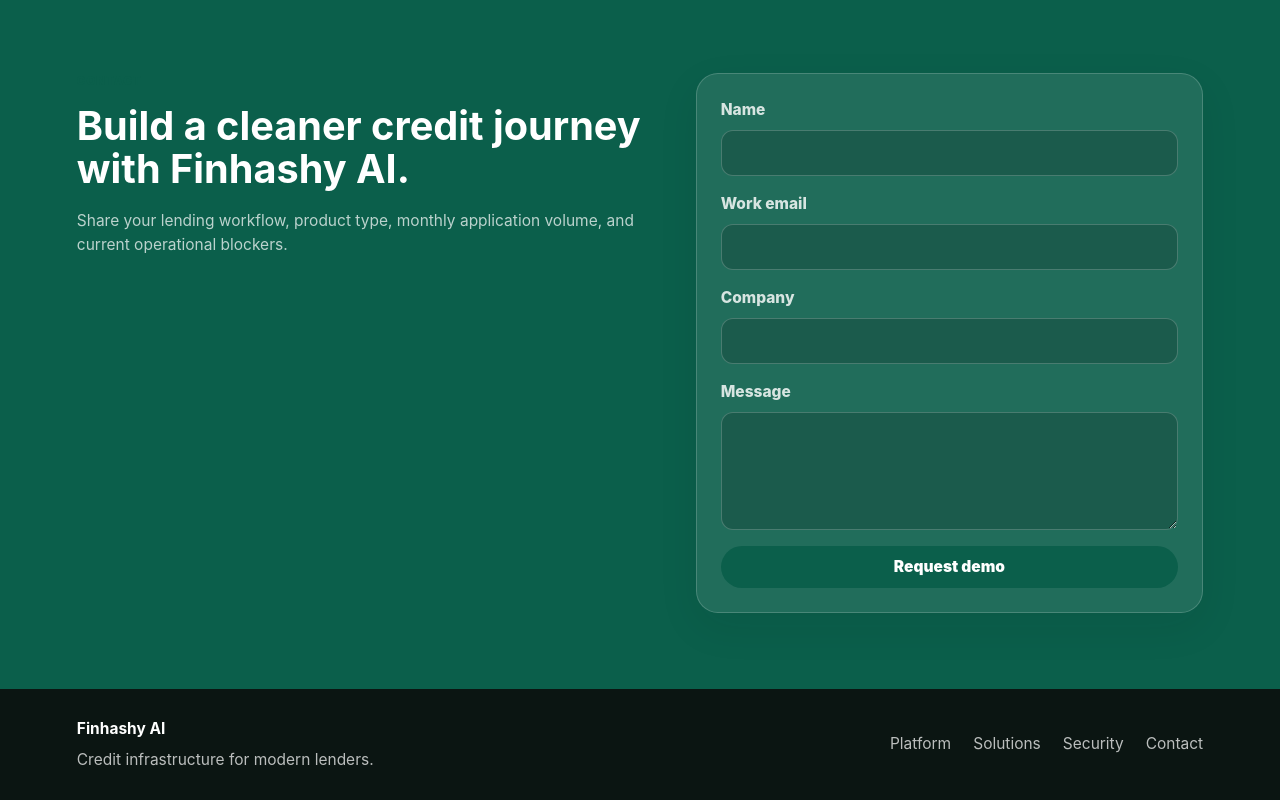
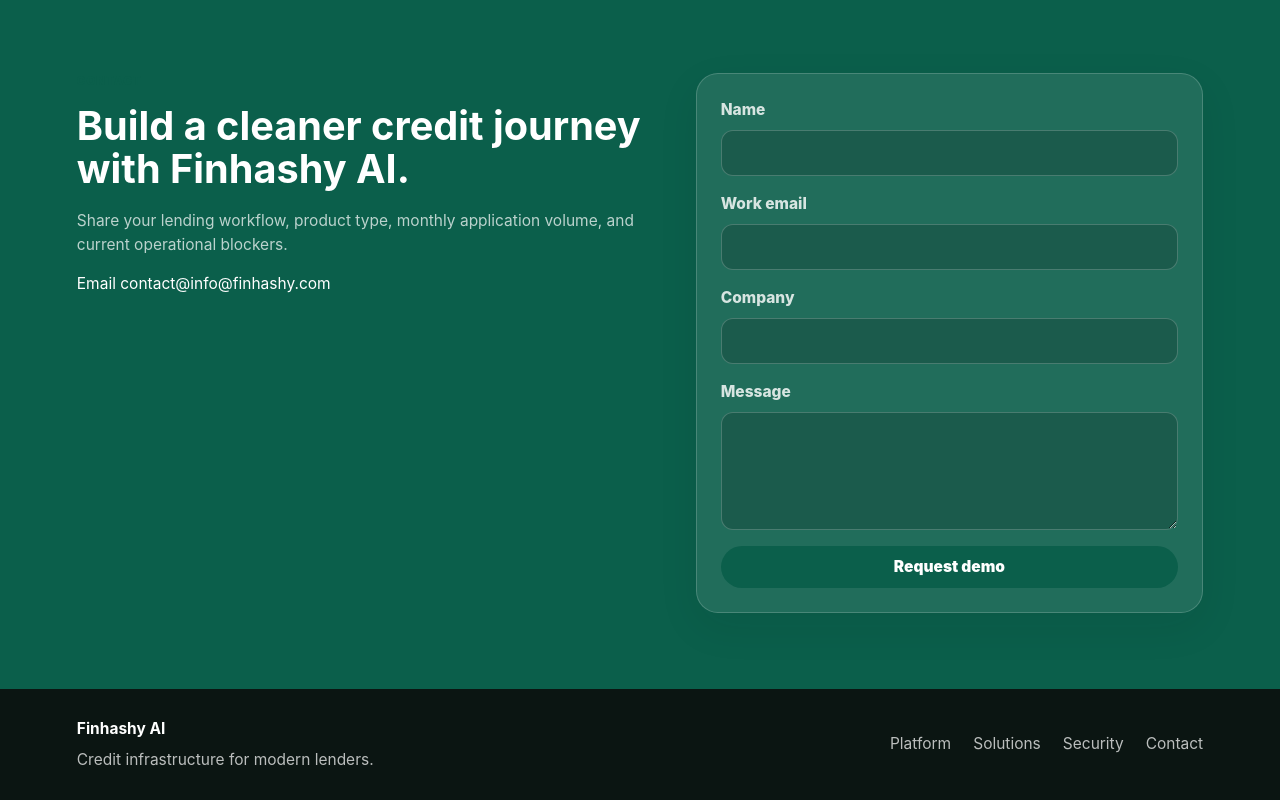
Before and after one commit to jv-hamachandran/frontend, a plain HTML site: page index.html in a window 1280 px wide. Shown: the part 4620-5420 px from the top of the page. Drawn offline with Linux system fonts and the light colour scheme.

Commit message:
Add contact email display to contact section

```diff
--- a/index.html
+++ b/index.html
@@ -250,8 +250,14 @@
           <p>
             Share your lending workflow, product type, monthly application volume, and current operational blockers.
           </p>
+          <div class="contact-info">
+            <div class="info-item">
+              <span class="info-label">Email</span>
+              <a href="mailto:contact@info@finhashy.com" class="info-value">contact@info@finhashy.com</a>
+            </div>
+          </div>
         </div>
-        <form action="mailto:hello@finhashy.com" method="post" enctype="text/plain">
+        <form action="mailto:contact@info@finhashy.com" method="post" enctype="text/plain">
           <label>
             Name
             <input name="name" type="text" autocomplete="name" required />
```
